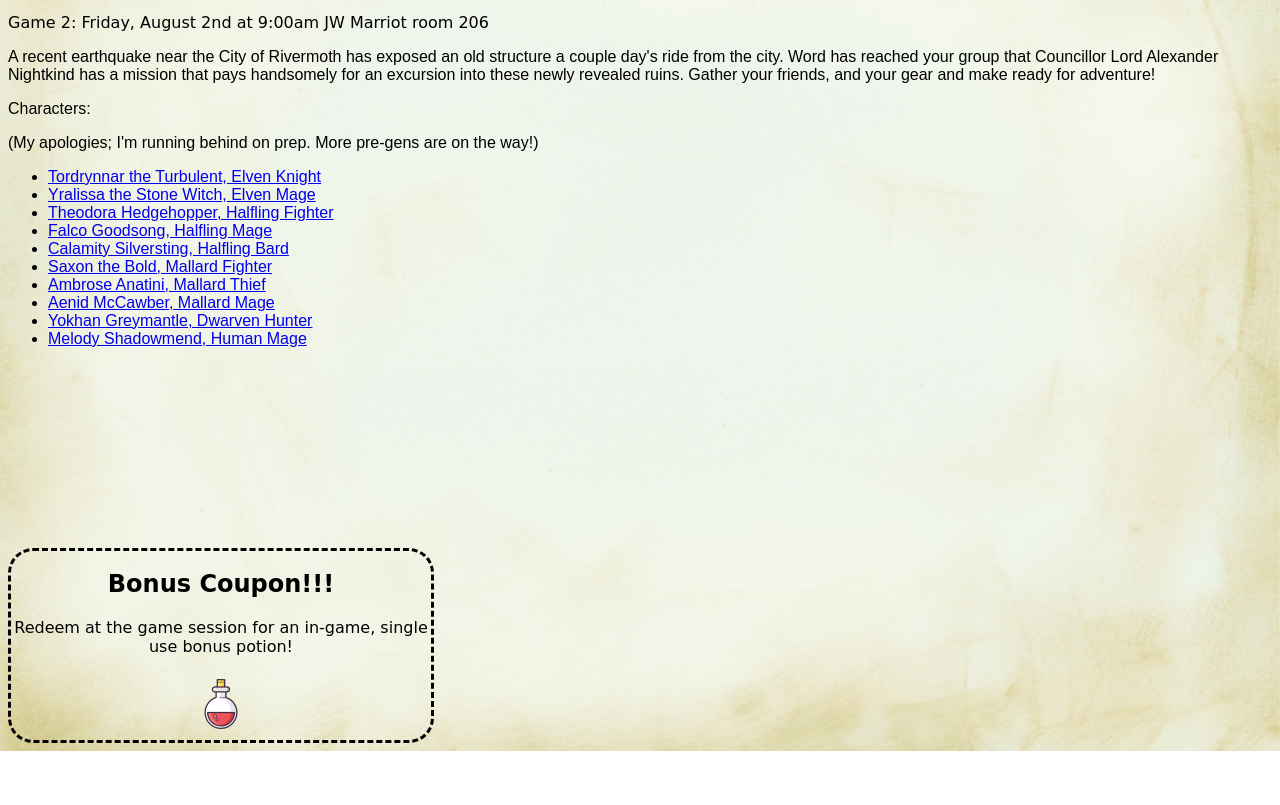
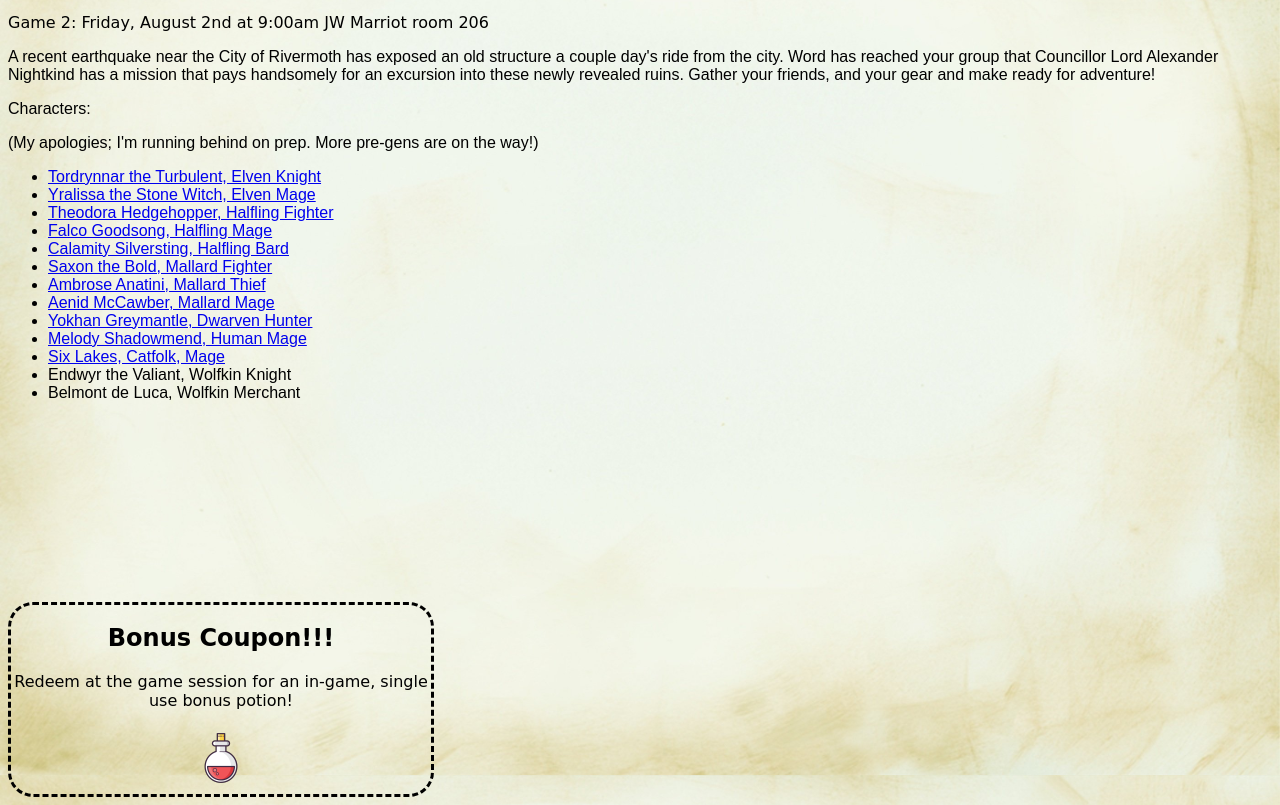
Before and after one commit to dborne/dmdave.net, a plain HTML site: page gencon/dragonbane/lost_palace/index.html in a window 1280 px wide. Shown: the part 130-935 px from the top of the page. Before the commit the page ends 881 px from the top, so only its background shows below. Drawn offline with Linux system fonts and the light colour scheme; a web font is replaced by a local one.

Commit message:
more characters

```diff
--- a/gencon/dragonbane/lost_palace/index.html
+++ b/gencon/dragonbane/lost_palace/index.html
@@ -37,6 +37,9 @@
         <li><a href="characters/mallard-mage.pdf">Aenid McCawber, Mallard Mage</a></li>
         <li><a href="characters/dwarven-hunter.pdf">Yokhan Greymantle, Dwarven Hunter</a></li>
         <li><a href="characters/human-mage.pdf">Melody Shadowmend, Human Mage</a></li>
+        <li><a href="characters/catfolk-mage.pdf">Six Lakes, Catfolk, Mage<a></li>
+        <li><a href="characters/wolfkin-knight.pdf"><a>Endwyr the Valiant, Wolfkin Knight</li>
+        <li><a href="characters/wolfkin-merchant.pdf"><a>Belmont de Luca, Wolfkin Merchant</li>
       </ul>
     </div>
 
```
Also changed, not shown: 14 other files.
